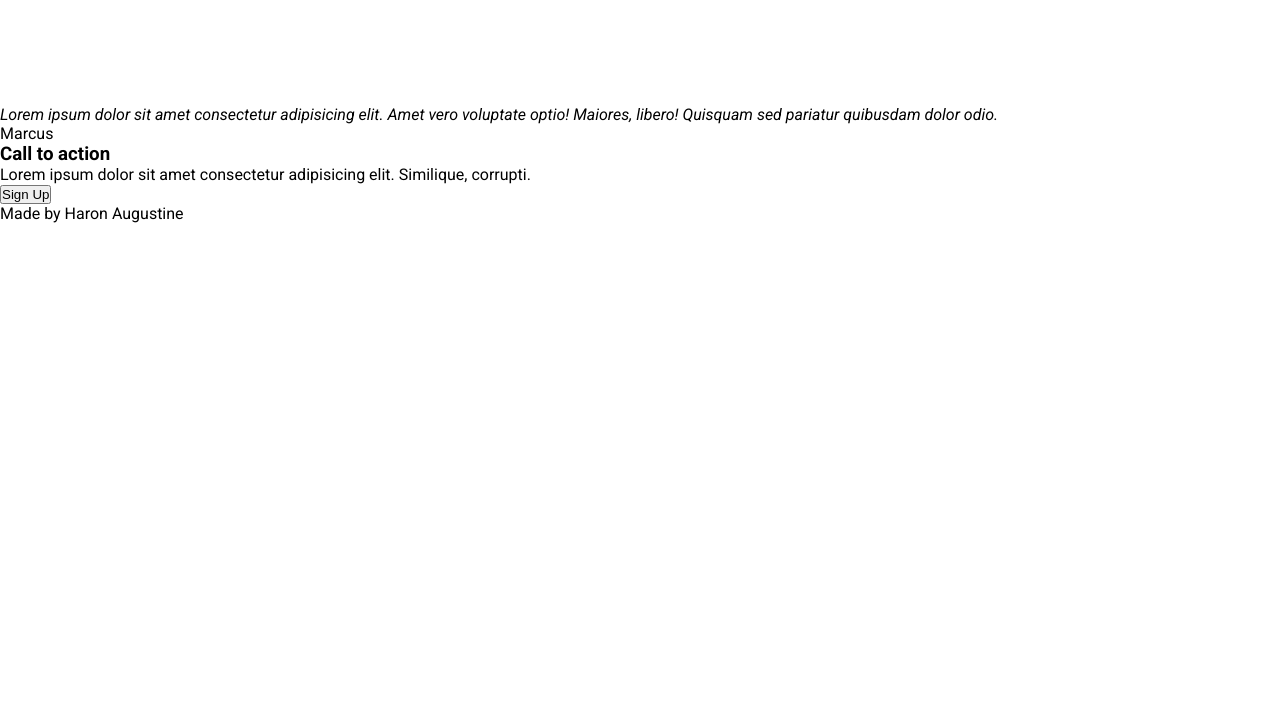
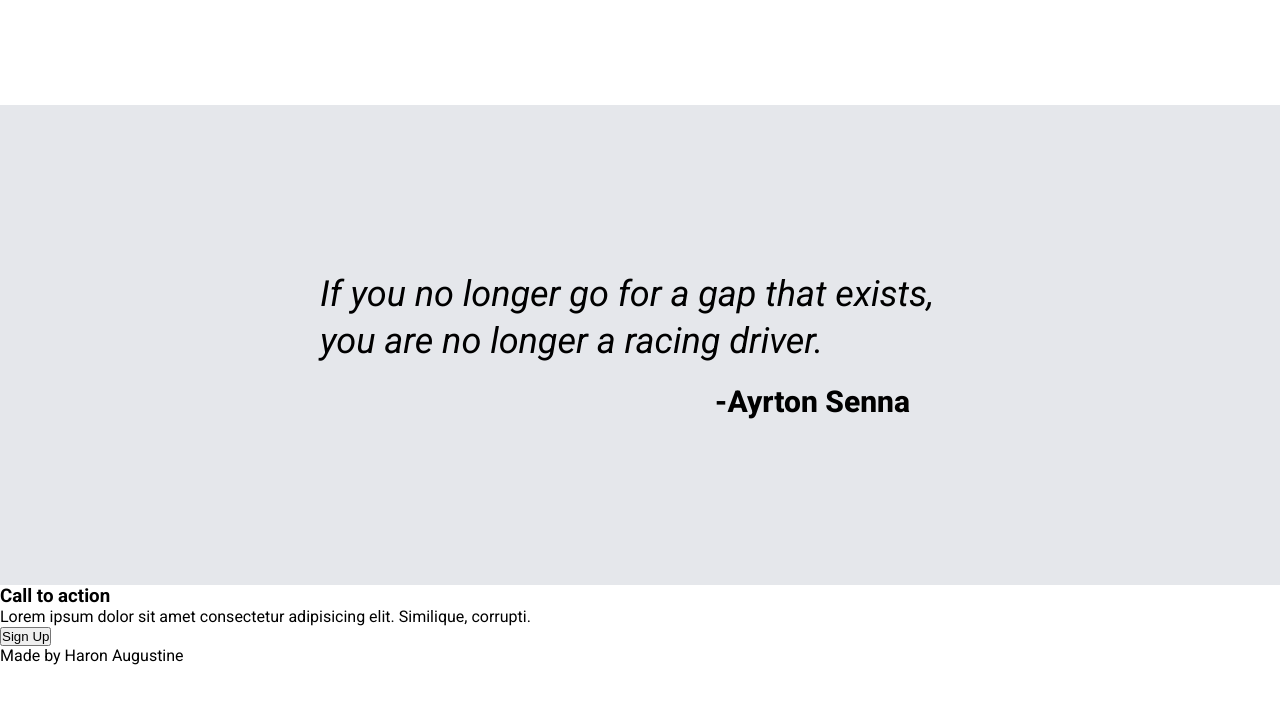
Before and after one commit to thunderflash08/f1-landing-page, a plain HTML site: page index.html in a window 1280 px wide. Shown: the part 1415-2118 px from the top of the page. Drawn offline with Linux system fonts and the light colour scheme.

Commit message:
Third Section complete

```diff
--- a/index.html
+++ b/index.html
@@ -23,13 +23,12 @@
           <div class="f-text">
             <h1>Through The Lenses of History</h1>
             <p>
-              The historic rise of Formula One told from the perspectives of its
-              greatest drivers : i'm a huge fan of f1 so i am making this
-              website in that theme. the history of Formula One stretches all
-              the way from the days of the maestro fangio to niki lauda's zenith
-              in ferrari the magical driving of ayrton senna,the german legend
-              micheal schumacher reaching the days of lewis hamilton and max
-              verstappen today
+              The story of Formula One through the eyes of its greatest legends
+              — from the mastery of Juan Manuel Fangio and Niki Lauda's iconic
+              years with Ferrari, to the brilliance of Ayrton Senna, the
+              dominance of Michael Schumacher, and the modern era shaped by
+              Lewis Hamilton and Max Verstappen. A journey across decades of
+              speed, rivalry, innovation, and motorsport history.
             </p>
             <button class="f1">Sign Up</button>
           </div>
@@ -86,16 +85,17 @@
     </div>
 
     <div class="third-section">
-      <div class="quote-text">
-        <p>
-          <em
-            >Lorem ipsum dolor sit amet consectetur adipisicing elit. Amet vero
-            voluptate optio! Maiores, libero! Quisquam sed pariatur quibusdam
-            dolor odio.</em
-          >
-        </p>
+      <div class="third-content">
+        <div class="quote-text">
+          <p>
+            <em
+              >If you no longer go for a gap that exists, you are no longer a
+              racing driver.</em
+            >
+          </p>
+        </div>
+        <div class="quote-guy">-Ayrton Senna</div>
       </div>
-      <div class="quote-guy">Marcus</div>
     </div>
 
     <div class="fourth-section">
--- a/styles.css
+++ b/styles.css
@@ -117,6 +117,8 @@ h1 {
   text-align: center;
 }
 
+/* text effects */
+
 .text {
   display: flex;
   justify-content: center;
@@ -147,6 +149,8 @@ h1 {
   font-weight: 900;
 }
 
+/* played around some to get the image fixation and borders correct */
+
 .f-img {
   border: 5px solid blue;
   border-radius: 18px;
@@ -160,3 +164,37 @@ h1 {
   height: 100%;
   object-fit: cover;
 }
+
+/* Third Section */
+
+.third-section {
+  width: 100vw;
+  height: 60vh;
+  background-color: #e5e7eb;
+  display: flex;
+  justify-content: center;
+}
+
+.third-content {
+  width: 50vw;
+  display: flex;
+  flex-direction: column;
+  justify-content: center;
+  align-items: center;
+}
+
+.quote-text {
+  font-size: 36px;
+  line-height: 1.3;
+}
+
+/* the guy is the greatest racing driver of all time Godspeed Sir Ayrton Senna!!! */
+
+.quote-guy {
+  margin-top: 20px;
+  font-size: 30px;
+  font-weight: 750;
+  display: flex;
+  align-self: flex-end;
+  margin-right: 50px;
+}
```
